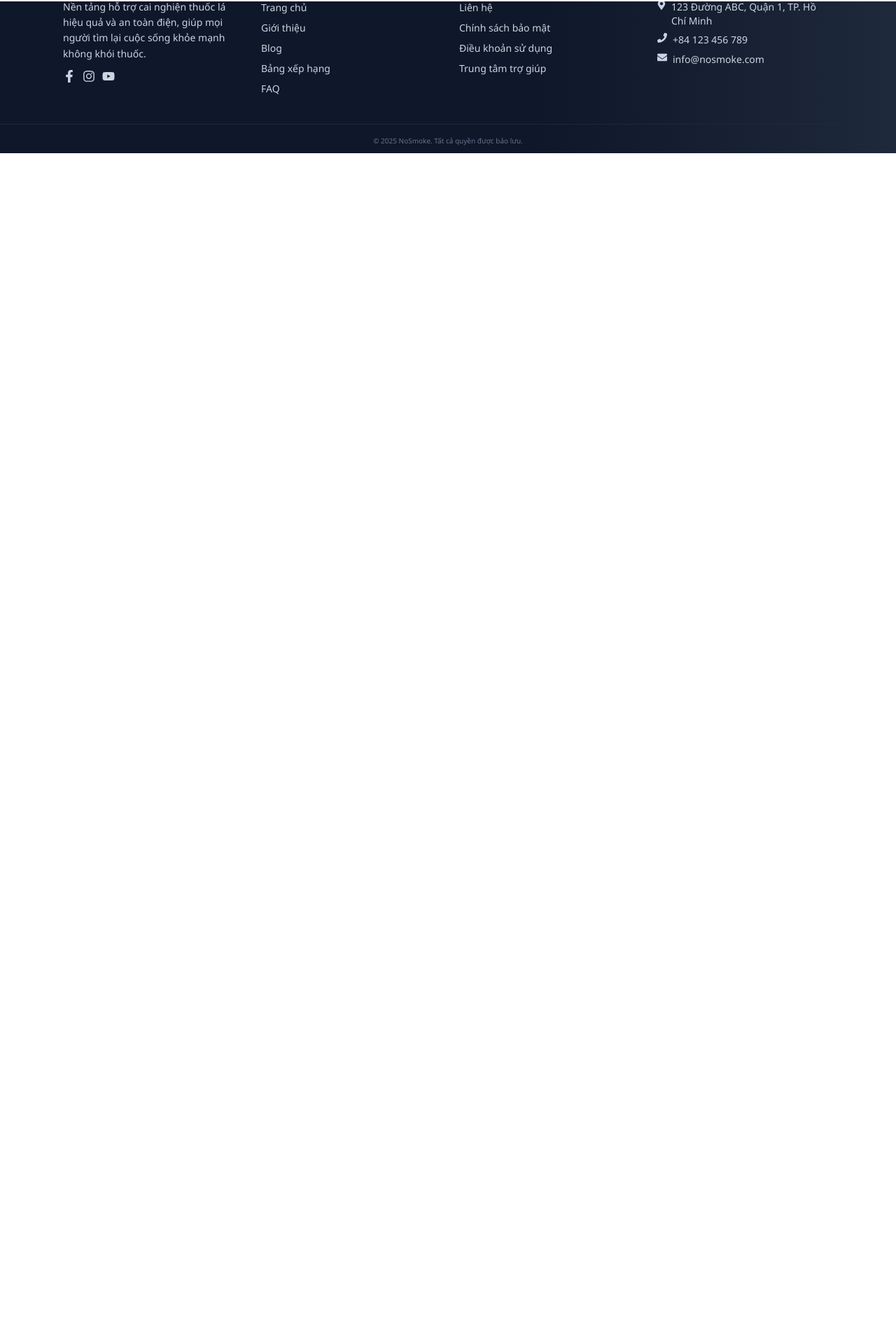
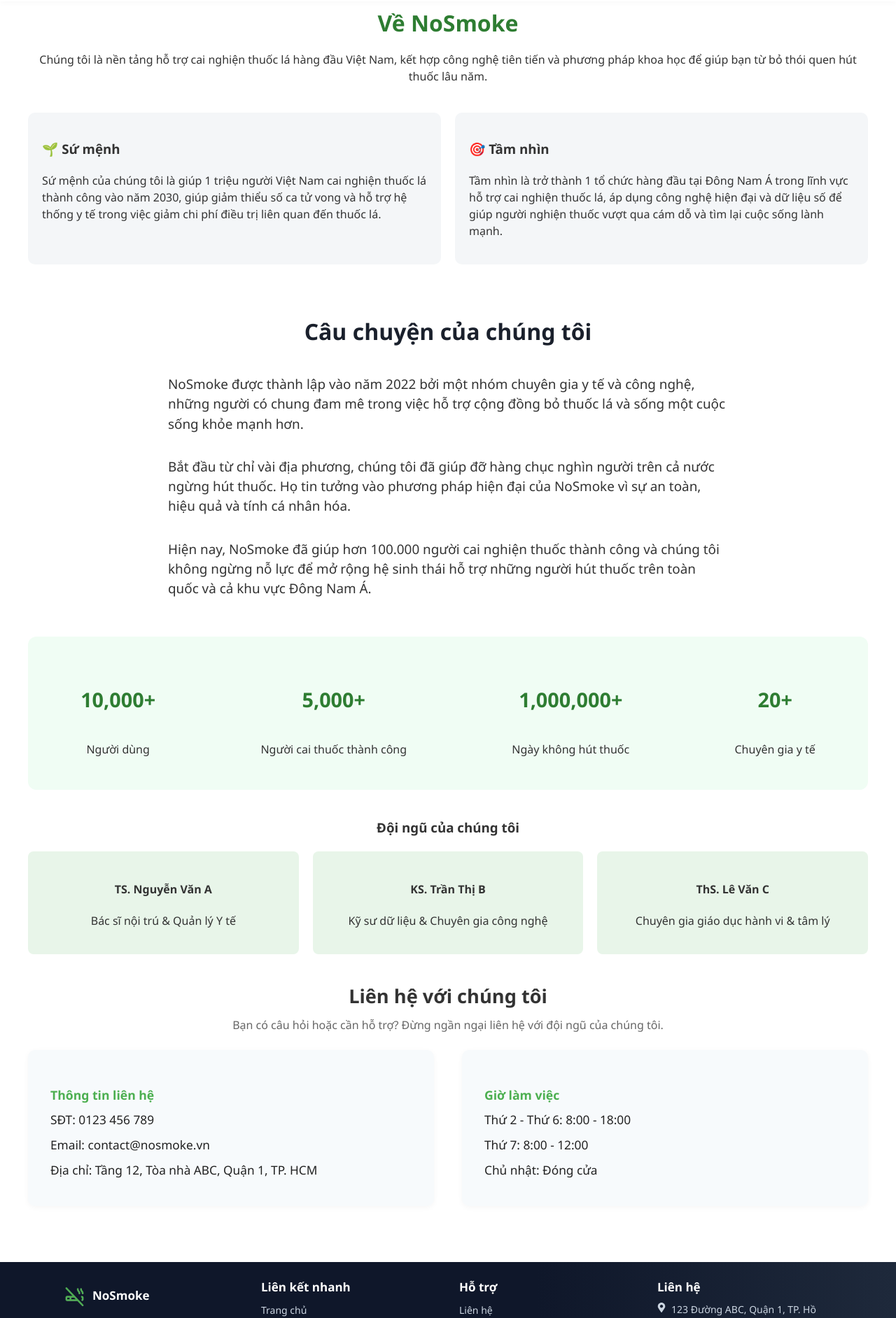
Before and after one commit to Kthichcode/SWP_ProjectQuitSmoking, a React (Vite) app in the folder Fontend/: page /about in a window 1280 px wide. Shown: the part 58-1942 px from the top of the page at 70% size. Before the commit the page ends 800 px from the top, so only its background shows below. Built offline with nearby package versions, Linux system fonts and the light colour scheme.

Commit message:
dung vao cho 2 dam

```diff
--- a/Fontend/src/App.jsx
+++ b/Fontend/src/App.jsx
@@ -5,6 +5,7 @@
 import Header from './pages/Header';
 import Footer from './pages/Footer';
 import Register from './pages/Register';
+import About from './pages/About';
 
 function App() {
   return (
@@ -14,6 +15,7 @@
         <Route path="/" element={<Home />} />
         <Route path="/login" element={<Login />} />
         <Route path="/register" element={<Register />} />
+        <Route path="/about" element={<About />} />
         <Route path="/login/oauth2/code/google" element={<Navigate to="/login" />} />
       </Routes>
       <Footer />
--- /dev/null
+++ b/Fontend/src/assets/CSS/About.css
@@ -0,0 +1,151 @@
+.about-container {
+  padding: 40px;
+  max-width: 1200px;
+  margin: 0 auto;
+  font-family: 'Segoe UI', sans-serif;
+  color: #333;
+}
+
+.intro, .story, .team, .contact {
+  text-align: center;
+  margin-bottom: 40px;
+}
+
+.intro h2 {
+  font-size: 2rem;
+  margin-bottom: 10px;
+  color: #2e7d32;
+}
+
+.mission-vision {
+  display: flex;
+  justify-content: space-between;
+  gap: 20px;
+  margin-bottom: 40px;
+}
+
+.card {
+  flex: 1;
+  background-color: #f4f6f8;
+  padding: 20px;
+  border-radius: 10px;
+}
+
+.story {
+  margin: 40px 0;
+  display: flex;
+  flex-direction: column;
+  align-items: center;
+}
+
+.story h3 {
+  font-size: 2rem;
+  font-weight: bold;
+  margin-bottom: 18px;
+  color: #1a202c;
+  text-align: center;
+}
+
+.story p {
+  font-size: 1.18rem;
+  color: #333;
+  margin-bottom: 14px;
+  text-align: left;
+  max-width: 800px;
+}
+
+.stats {
+  display: flex;
+  justify-content: space-around;
+  background: #f0fdf4;
+  padding: 30px 0;
+  border-radius: 12px;
+  margin-bottom: 40px;
+}
+
+.stat-card {
+  text-align: center;
+}
+
+.stat-card h4 {
+  color: #2e7d32;
+  font-size: 1.8rem;
+}
+
+.team-grid {
+  display: flex;
+  justify-content: space-around;
+  margin-top: 20px;
+  gap: 20px;
+  flex-wrap: wrap;
+}
+
+.member {
+  flex: 1;
+  min-width: 200px;
+  background-color: #e8f5e9;
+  padding: 20px;
+  border-radius: 8px;
+}
+
+.contact {
+  margin-top: 40px;
+  text-align: center;
+}
+
+.contact h3 {
+  font-size: 1.7rem;
+  font-weight: bold;
+  margin-bottom: 8px;
+}
+
+.contact .contact-desc {
+  font-size: 1rem;
+  color: #666;
+  margin-bottom: 24px;
+}
+
+.contact-box {
+  display: flex;
+  justify-content: center;
+  align-items: stretch;
+  gap: 40px;
+  margin-top: 0;
+}
+
+.contact-info, .contact-time {
+  background: #f7fafc;
+  border-radius: 10px;
+  box-shadow: 0 2px 8px rgba(0,0,0,0.04);
+  padding: 28px 32px;
+  min-width: 260px;
+  flex: 1 1 0;
+  text-align: left;
+  display: flex;
+  flex-direction: column;
+  justify-content: center;
+}
+
+.contact-info p, .contact-time p {
+  margin: 0 0 10px 0;
+  font-size: 1.08rem;
+  color: #222;
+}
+
+.contact-info h4, .contact-time h4 {
+  margin-bottom: 10px;
+  font-size: 1.1rem;
+  color: #4CAF50;
+  font-weight: bold;
+}
+
+@media (max-width: 700px) {
+  .contact-box {
+    flex-direction: column;
+    gap: 18px;
+  }
+  .contact-info, .contact-time {
+    min-width: 0;
+    padding: 18px 12px;
+  }
+}
--- a/Fontend/src/assets/CSS/Footer.css
+++ b/Fontend/src/assets/CSS/Footer.css
@@ -38,6 +38,30 @@
   font-size: 20px;
   font-weight: 800;
   margin-bottom: 10px;
+}
+
+.footer-logo-row {
+  display: flex;
+  align-items: flex-end;
+  gap: 10px;
+  height: 48px;
+  margin-top: 18px;
+}
+
+.footer-logo-img {
+  width: 32px;
+  height: 32px;
+  object-fit: contain;
+  margin-top: 15px;
+  margin-bottom: 0;
+}
+
+.footer-logo-text {
+  font-size: 32px;
+  font-weight: 800;
+  margin-bottom: 0;
+  color: #fff;
+  line-height: 1;
 }
 
 .footer-desc {
--- /dev/null
+++ b/Fontend/src/pages/About.jsx
@@ -0,0 +1,89 @@
+import React from 'react';
+import '../assets/CSS/About.css';
+
+const About = () => {
+  return (
+    <div className="about-container">
+      <section className="intro">
+        <h2>Về NoSmoke</h2>
+        <p>
+          Chúng tôi là nền tảng hỗ trợ cai nghiện thuốc lá hàng đầu Việt Nam, kết hợp công nghệ tiên tiến và phương pháp khoa học để giúp bạn từ bỏ thói quen hút thuốc lâu năm.
+        </p>
+      </section>
+
+      <section className="mission-vision">
+        <div className="card">
+          <h3>🌱 Sứ mệnh</h3>
+          <p>
+            Sứ mệnh của chúng tôi là giúp 1 triệu người Việt Nam cai nghiện thuốc lá thành công vào năm 2030, giúp giảm thiểu số ca tử vong và hỗ trợ hệ thống y tế trong việc giảm chi phí điều trị liên quan đến thuốc lá.
+          </p>
+        </div>
+        <div className="card">
+          <h3>🎯 Tầm nhìn</h3>
+          <p>
+            Tầm nhìn là trở thành 1 tổ chức hàng đầu tại Đông Nam Á trong lĩnh vực hỗ trợ cai nghiện thuốc lá, áp dụng công nghệ hiện đại và dữ liệu số để giúp người nghiện thuốc vượt qua cám dỗ và tìm lại cuộc sống lành mạnh.
+          </p>
+        </div>
+      </section>
+
+      <section className="story">
+        <h3>Câu chuyện của chúng tôi</h3>
+        <p>
+          NoSmoke được thành lập vào năm 2022 bởi một nhóm chuyên gia y tế và công nghệ, những người có chung đam mê trong việc hỗ trợ cộng đồng bỏ thuốc lá và sống một cuộc sống khỏe mạnh hơn.
+        </p>
+        <p>
+          Bắt đầu từ chỉ vài địa phương, chúng tôi đã giúp đỡ hàng chục nghìn người trên cả nước ngừng hút thuốc. Họ tin tưởng vào phương pháp hiện đại của NoSmoke vì sự an toàn, hiệu quả và tính cá nhân hóa.
+        </p>
+        <p>
+          Hiện nay, NoSmoke đã giúp hơn 100.000 người cai nghiện thuốc thành công và chúng tôi không ngừng nỗ lực để mở rộng hệ sinh thái hỗ trợ những người hút thuốc trên toàn quốc và cả khu vực Đông Nam Á.
+        </p>
+      </section>
+
+      <section className="stats">
+        <div className="stat-card"><h4>10,000+</h4><p>Người dùng</p></div>
+        <div className="stat-card"><h4>5,000+</h4><p>Người cai thuốc thành công</p></div>
+        <div className="stat-card"><h4>1,000,000+</h4><p>Ngày không hút thuốc</p></div>
+        <div className="stat-card"><h4>20+</h4><p>Chuyên gia y tế</p></div>
+      </section>
+
+      <section className="team">
+        <h3>Đội ngũ của chúng tôi</h3>
+        <div className="team-grid">
+          <div className="member">
+            <h4>TS. Nguyễn Văn A</h4>
+            <p>Bác sĩ nội trú & Quản lý Y tế</p>
+          </div>
+          <div className="member">
+            <h4>KS. Trần Thị B</h4>
+            <p>Kỹ sư dữ liệu & Chuyên gia công nghệ</p>
+          </div>
+          <div className="member">
+            <h4>ThS. Lê Văn C</h4>
+            <p>Chuyên gia giáo dục hành vi & tâm lý</p>
+          </div>
+        </div>
+      </section>
+
+      <section className="contact">
+        <h3>Liên hệ với chúng tôi</h3>
+        <div className="contact-desc">Bạn có câu hỏi hoặc cần hỗ trợ? Đừng ngần ngại liên hệ với đội ngũ của chúng tôi.</div>
+        <div className="contact-box">
+          <div className="contact-info">
+            <h4>Thông tin liên hệ</h4>
+            <p>SĐT: 0123 456 789</p>
+            <p>Email: contact@nosmoke.vn</p>
+            <p>Địa chỉ: Tầng 12, Tòa nhà ABC, Quận 1, TP. HCM</p>
+          </div>
+          <div className="contact-time">
+            <h4>Giờ làm việc</h4>
+            <p>Thứ 2 - Thứ 6: 8:00 - 18:00</p>
+            <p>Thứ 7: 8:00 - 12:00</p>
+            <p>Chủ nhật: Đóng cửa</p>
+          </div>
+        </div>
+      </section>
+    </div>
+  );
+};
+
+export default About;
--- a/Fontend/src/pages/Footer.jsx
+++ b/Fontend/src/pages/Footer.jsx
@@ -7,7 +7,10 @@
     <footer className="footer">
       <div className="footer-container">
         <div className="footer-column">
-          <h3 img src="/src/assets/img1/android-chrome-192x192.png" >  NoSmoke</h3>
+          <div className="footer-logo-row">
+            <img src="/src/assets/img1/favicon-32x32.png" alt="NoSmoke Logo" className="footer-logo-img" />
+            <h3 className="footer-logo-text">NoSmoke</h3>
+          </div>
           <p className="footer-desc">
             Nền tảng hỗ trợ cai nghiện thuốc lá hiệu quả và an toàn điện, giúp mọi người tìm lại cuộc sống khỏe mạnh không khói thuốc.
           </p>
--- a/Fontend/src/pages/Home.jsx
+++ b/Fontend/src/pages/Home.jsx
@@ -14,7 +14,9 @@
           <button className="nav-btn">Trang chủ</button>
           <button className="nav-btn">Blog</button>
           <button className="nav-btn">Bảng xếp hạng</button>
-          <button className="nav-btn">Giới thiệu</button>
+          <Link to="/about">
+            <button className="nav-btn">Giới thiệu</button>
+          </Link>
           <button className="nav-btn">Tiến Trình Cai Thuốc</button>
         </div>
         <div className="home-auth-buttons">
```
